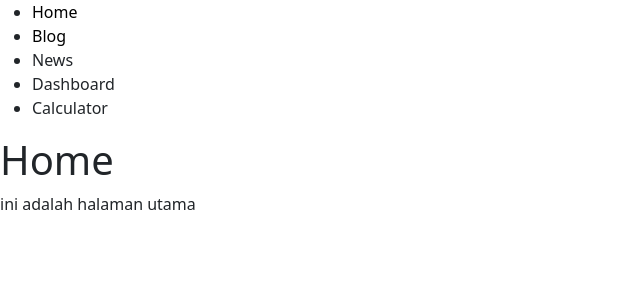
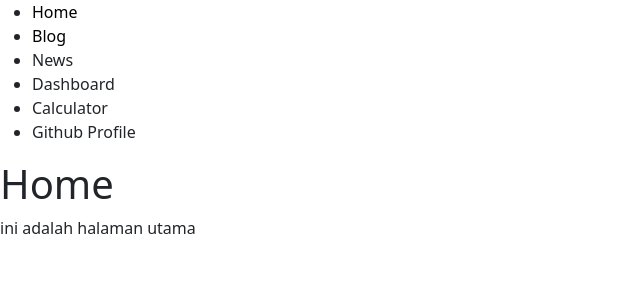
Before and after one commit to adrianmulyawan/belajar-nextjs-2, a Next.js app: page / in a window 1280 px wide. Shown: the top 300 px of the page, without its empty margins (0-640 px from the left). Built offline with nearby package versions, Linux system fonts and the light colour scheme.

Commit message:
tambah route ke pencarian user github

```diff
--- a/app/layout.js
+++ b/app/layout.js
@@ -50,6 +50,9 @@ export default function RootLayout({ children }) {
           <li style={{ cursor: "pointer" }} onClick={ () => handleOnClick('/calculator') }>
             Calculator
           </li>
+          <li style={{ cursor: "pointer" }} onClick={ () => handleOnClick('/find-profile') }>
+            Github Profile
+          </li>
         </ul>
 
         {children}
```
